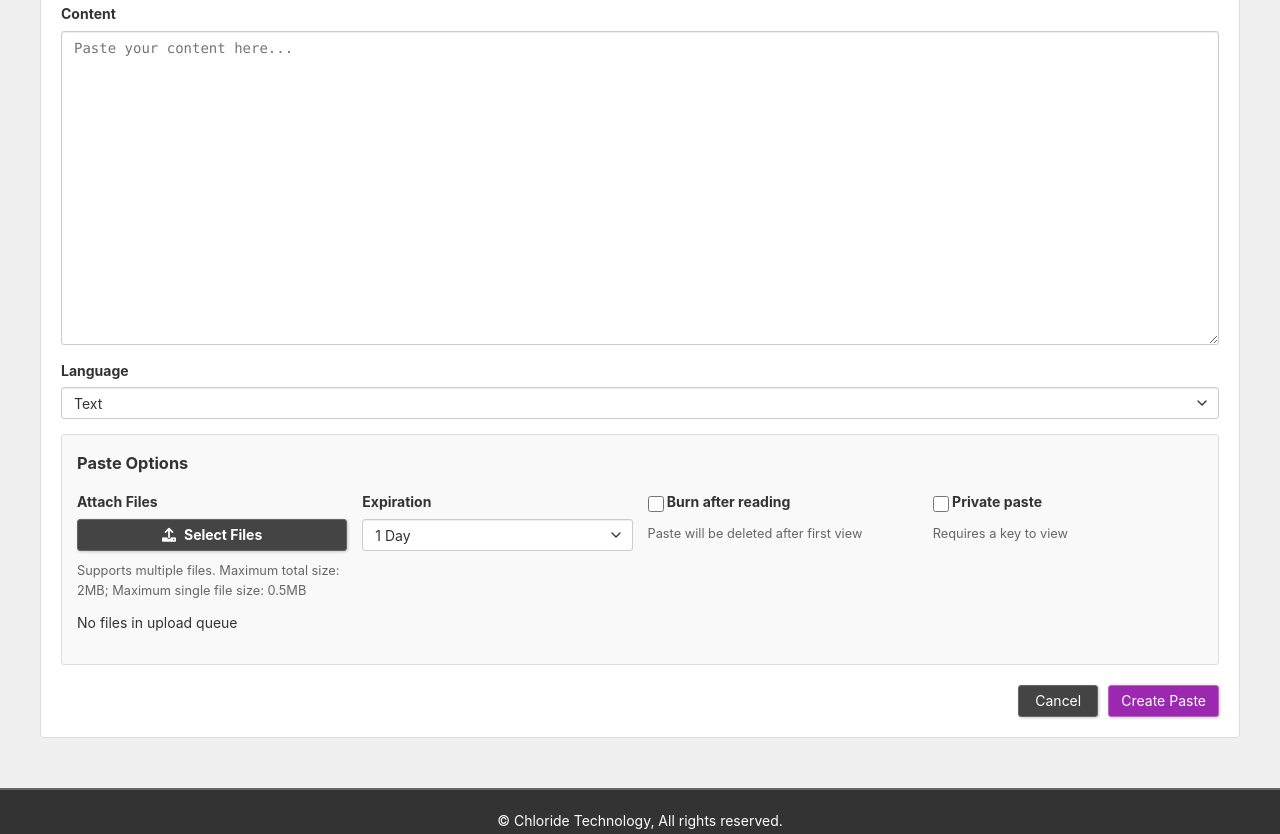
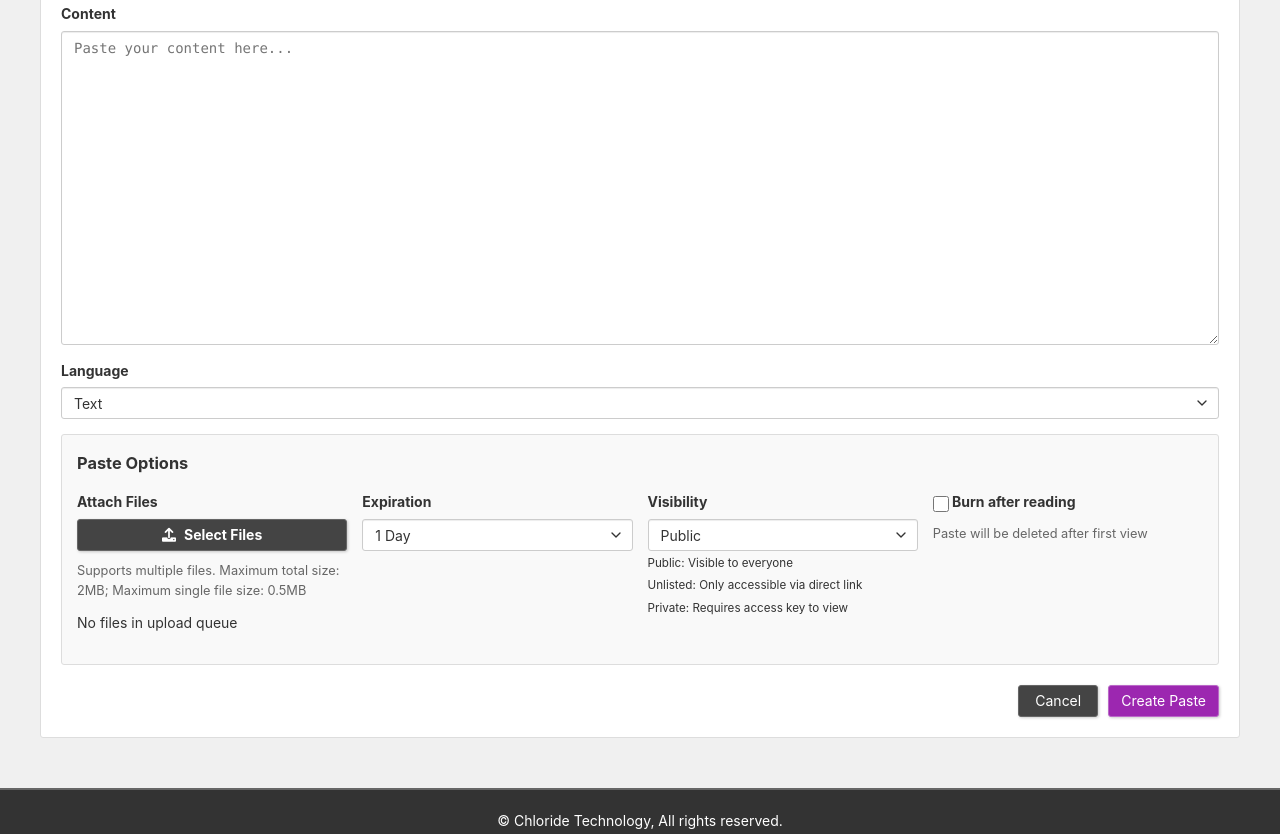
Before and after one commit to wzhy233/wzhy233.github.io, a plain HTML site: page pastebin/create.html in a window 1280 px wide. Shown: the part 391-1225 px from the top of the page. Drawn offline with nearby package versions, Linux system fonts and the light colour scheme; a script that the page names is missing.

Commit message:
Add files via upload

```diff
--- a/pastebin/create.html
+++ b/pastebin/create.html
@@ -99,6 +99,21 @@
                             </select>
                         </div>
 
+
+<div class="form-group">
+    <label for="paste-visibility">Visibility</label>
+    <select id="paste-visibility" class="form-control">
+        <option value="public">Public</option>
+        <option value="unlisted">Unlisted</option>
+        <option value="private">Private</option>
+    </select>
+    <small class="form-text text-muted">
+        Public: Visible to everyone<br>
+        Unlisted: Only accessible via direct link<br>
+        Private: Requires access key to view
+    </small>
+</div>
+
                         <div class="form-group">
                             <label>
                                 <input type="checkbox" id="burn-after-reading">
@@ -109,15 +124,6 @@
                             </p>
                         </div>
 
-                        <div class="form-group">
-                            <label>
-                                <input type="checkbox" id="paste-private">
-                                Private paste
-                            </label>
-                            <p class="help-text" style="font-size: 0.8rem; color: #666; margin-top: 5px;">
-                                Requires a key to view
-                            </p>
-                        </div>
                     </div>
                 </div>
 
```
Also changed, not shown: pastebin/view.html (+10 -6 lines).
